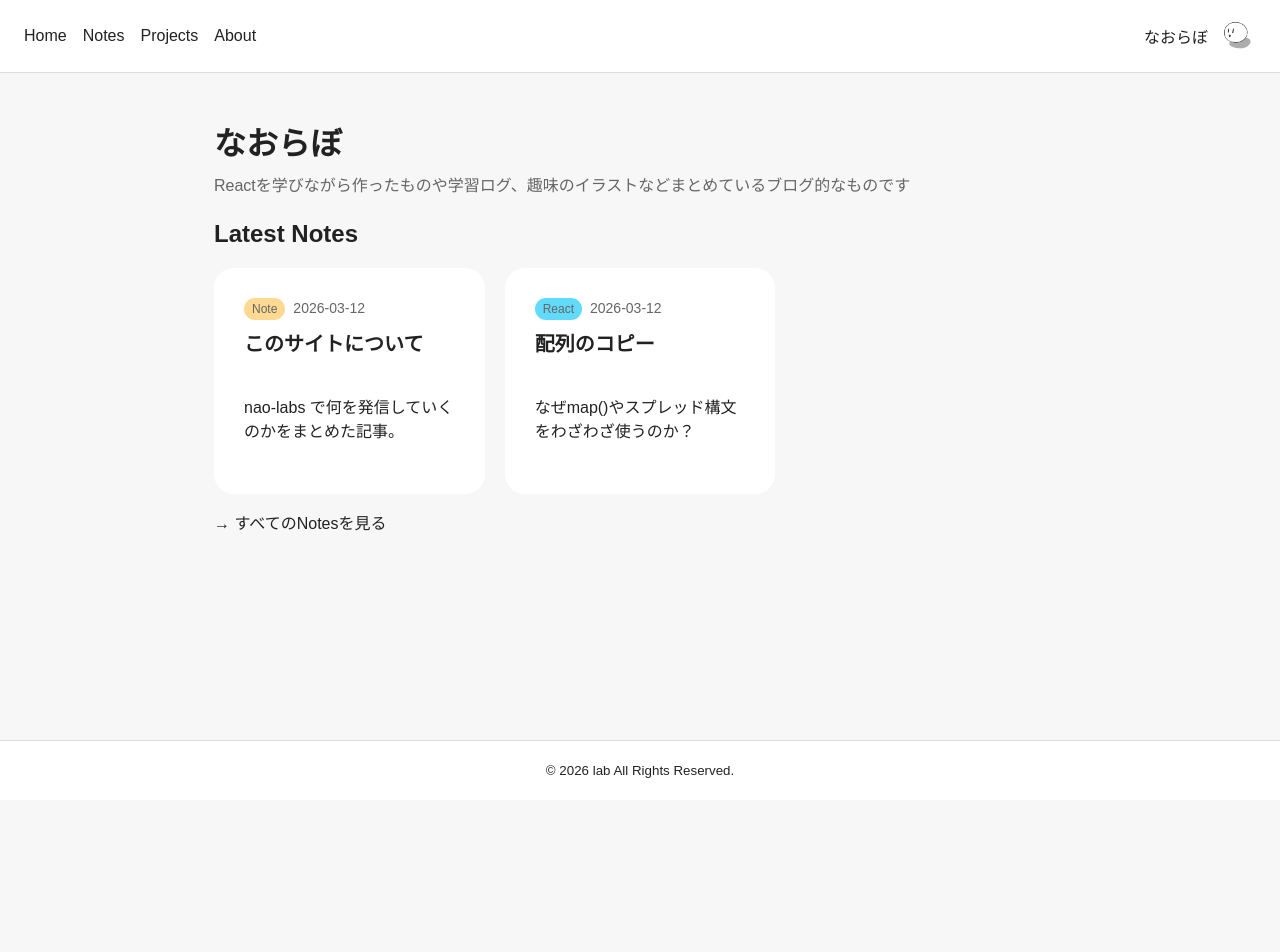
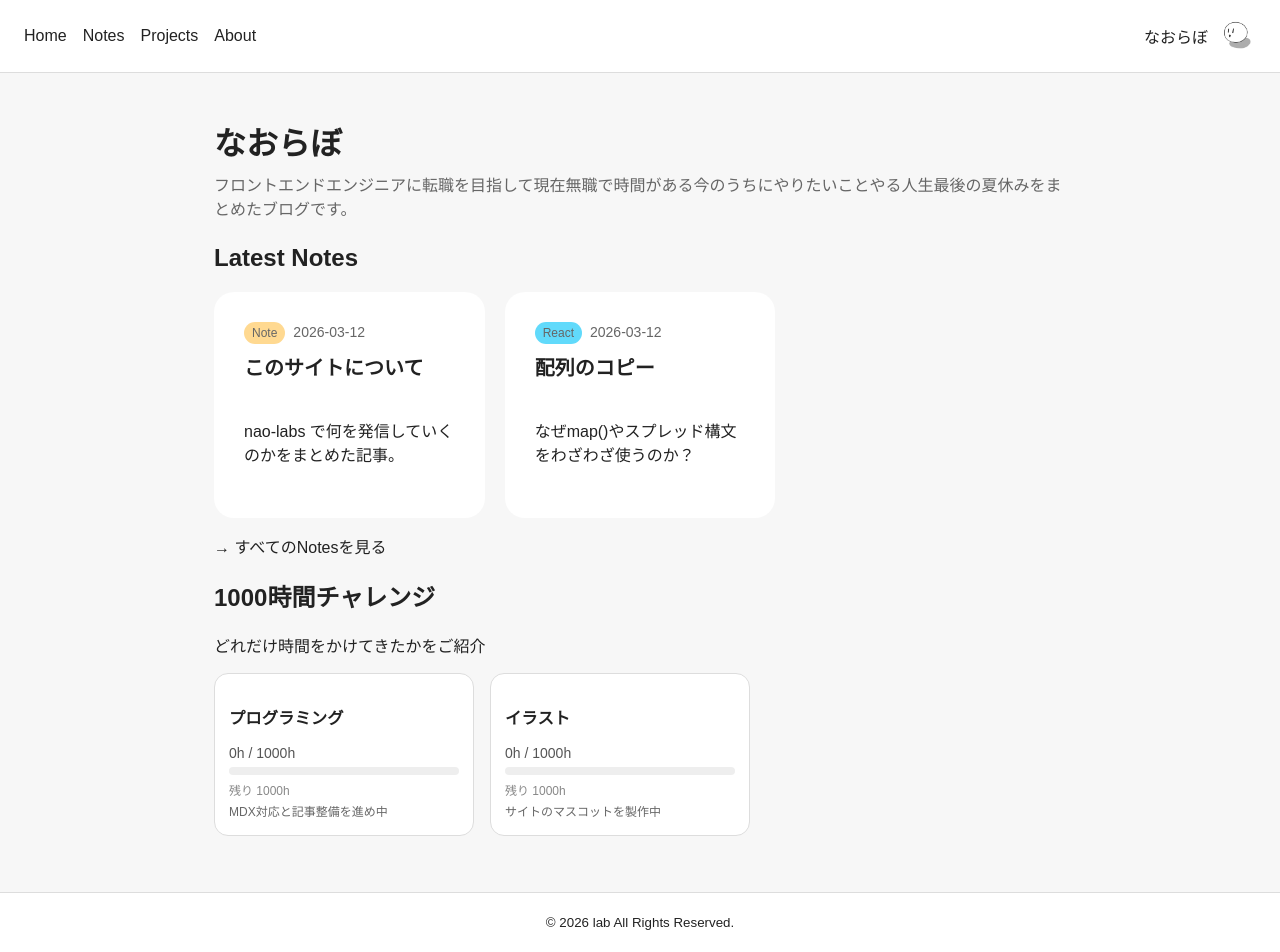
Before and after one commit to No0000/react-lab, a React (Vite) app: page / in a window 1280 px wide. Before the commit the page ends 800 px from the top, so only its background shows below. Built offline with nearby package versions, Linux system fonts and the light colour scheme.

Commit message:
add charangeCard

```diff
--- /dev/null
+++ b/src/components/ChallengeCard.jsx
@@ -0,0 +1,66 @@
+export default function ChallengeCard({ challenge }) {
+  const progress = Math.min(
+    (challenge.totalHours / challenge.goalHours) * 100,
+    100
+  );
+
+  const remainingHours = Math.max(
+    challenge.goalHours - challenge.totalHours,
+    0
+  );
+
+  return (
+    <div
+      style={{
+        background: "#fff",
+        border: "1px solid #ddd",
+        borderRadius: "14px",
+        padding: "14px",
+        width: "260px",
+        fontSize: "14px",
+      }}
+    >
+      <h3>{challenge.name}</h3>
+      {/* 時間 */}
+      <div style={{ marginBottom: "6px", color: "#555" }}>
+        {challenge.totalHours}h / {challenge.goalHours}h
+      </div>
+
+      {/* プログレスバー */}
+      <div
+        style={{
+          width: "100%",
+          height: "8px",
+          background: "#eee",
+          borderRadius: "999px",
+          overflow: "hidden",
+          marginBottom: "6px",
+        }}
+      >
+        <div
+          style={{
+            width: `${progress}%`,
+            height: "100%",
+            background: "#222",
+          }}
+        />
+      </div>
+
+      {/* 残り */}
+      <div style={{ fontSize: "12px", color: "#888", marginBottom: "6px" }}>
+        残り {remainingHours}h
+      </div>
+
+      {/* コメント */}
+      <div
+        style={{
+          fontSize: "12px",
+          color: "#666",
+          lineHeight: 1.4,
+        }}
+      >
+        {challenge.comment}
+      </div>
+    </div>
+  );
+}
--- /dev/null
+++ b/src/data/challenges.js
@@ -0,0 +1,16 @@
+export const challenges = [
+  {
+    id: 1,
+    name: "プログラミング",
+    totalHours: 0,
+    goalHours: 1000,
+    comment: "MDX対応と記事整備を進め中",
+  },
+  {
+    id: 2,
+    name: "イラスト",
+    totalHours: 0,
+    goalHours: 1000,
+    comment: "サイトのマスコットを製作中",
+  },
+];
--- a/src/pages/Home.jsx
+++ b/src/pages/Home.jsx
@@ -1,5 +1,7 @@
 import { allNotes } from "../data/allNotes";
 import NoteCard from "../components/NoteCard";
+import { challenges } from "../data/challenges";
+import ChallengeCard from "../components/ChallengeCard";
 import PageHeader from "../components/PageHeader";
 import { Link } from "react-router-dom";
 
@@ -11,8 +13,9 @@ export default function Home() {
 
       <PageHeader
         title="なおらぼ"
-        description="Reactを学びながら作ったものや学習ログ、趣味のイラストなどまとめているブログ的なものです"
+        description="フロントエンドエンジニアに転職を目指して現在無職で時間がある今のうちにやりたいことやる人生最後の夏休みをまとめたブログです。"
       />
+
 
       <h2>Latest Notes</h2>
 
@@ -26,6 +29,16 @@ export default function Home() {
         <Link to="/notes">→ すべてのNotesを見る</Link>
       </div>
 
+      <section style={{ marginBottom: "32px" }}>
+        <h2>1000時間チャレンジ</h2>
+        <p>どれだけ時間をかけてきたかをご紹介</p>
+
+        <div style={{ display: "flex", gap: "16px", flexWrap: "wrap" }}>
+          {challenges.map((c) => (
+            <ChallengeCard key={c.id} challenge={c} />
+          ))}
+        </div>
+      </section>
     </div>
   );
 }
```
